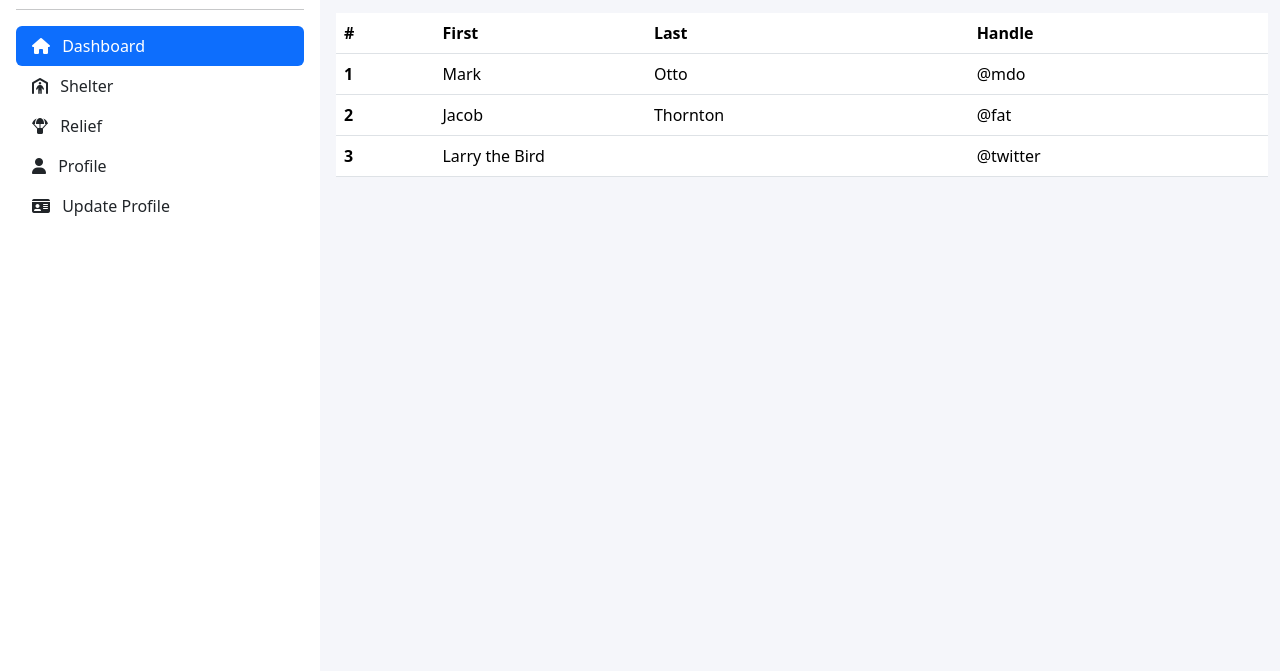
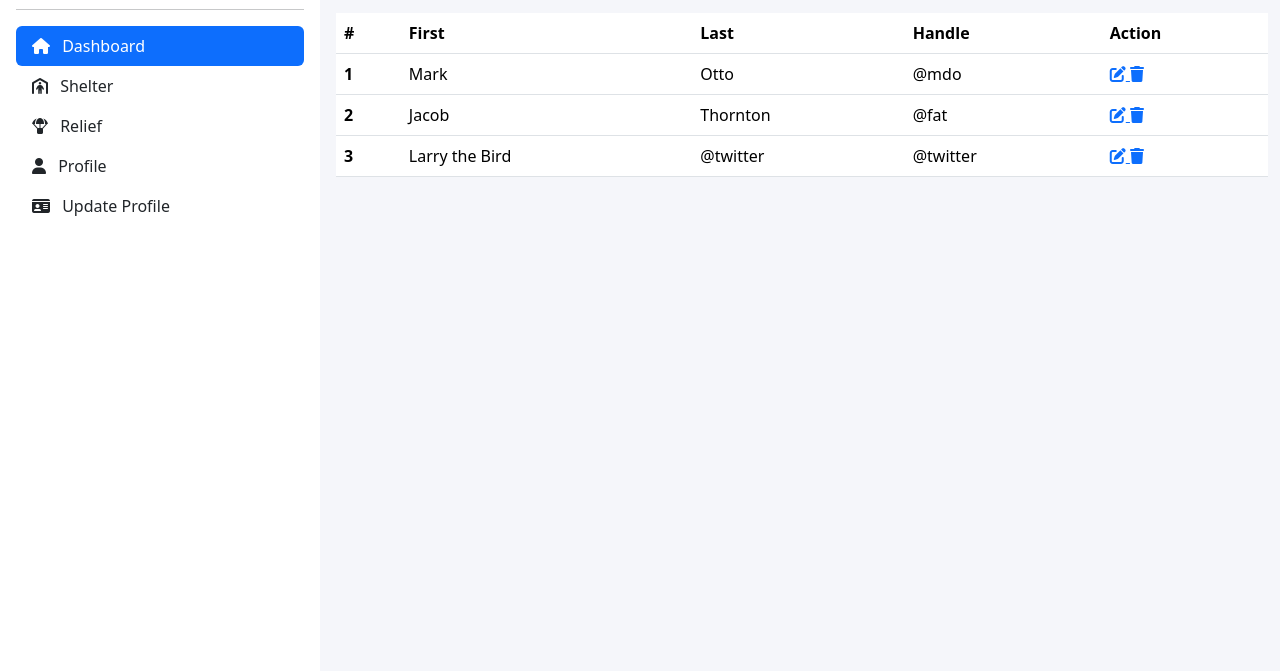
Before and after one commit to nihalbot/Emergency-Help-Hub, a plain HTML site: page tabel.html in a window 1280 px wide. Shown: the part 59-730 px from the top of the page. Drawn offline with nearby package versions, Linux system fonts and the light colour scheme.

Commit message:
Update tabel

```diff
--- a/tabel.html
+++ b/tabel.html
@@ -80,7 +80,7 @@
             </div>
             <!-- sidebar end -->
 
-            <div class="col col-lg-9 col-md-12 p-0 d-flex flex-column">
+            <div class="col col-lg-9 p-0 d-flex flex-column">
                 <!-- navbar start -->
                 <nav class="navbar navbar-expand-lg ">
                     <div class="container-fluid ">
@@ -111,39 +111,77 @@
                 <!-- navbar end -->
 
                 <!-- main content start -->
-                <div class="container-fluid main-content flex-grow-1 pt-3 ps-3">
+                <div class="container-fluid main-content flex-grow-1 pt-3 ps-3 tabel-cotainer">
 
+                    <!-- tabel start -->
                     <div class="tabel-data">
                         <table class="table">
                             <thead>
                                 <tr>
-                                    <th scope="col">#</th>
+                                    <th class="custom-tabel-header" scope="col">#</th>
                                     <th scope="col">First</th>
-                                    <th scope="col">Last</th>
-                                    <th scope="col">Handle</th>
+                                    <th class="custom-tabel-header" scope="col">Last</th>
+                                    <th class="custom-tabel-header" scope="col">Handle</th>
+                                    <th class="custom-tabel-header" scope="col">Action</th>
                                 </tr>
                             </thead>
-                            <tbody class="tabel-body" >
-                                <tr>
+                            <tbody class="tabel-body">
+                                <tr class="custom-tabel-row">
                                     <th scope="row">1</th>
                                     <td>Mark</td>
                                     <td>Otto</td>
                                     <td>@mdo</td>
+                                    <td class="action-container">
+                                        <span>
+                                         <a href="">
+                                            <i class="fa-solid fa-pen-to-square"></i>
+                                         </a>
+                                            <a href="">
+                                                <i class="fa-solid fa-trash delete-icon"></i>
+                                            </a>
+                                        </span>
+
+                                    </td>
                                 </tr>
-                                <tr>
+                                <tr class="custom-tabel-row">
                                     <th scope="row">2</th>
                                     <td>Jacob</td>
                                     <td>Thornton</td>
                                     <td>@fat</td>
+                                    <td class="action-container">
+                                        <span>
+                                            <a href="">
+                                                <i class="fa-solid fa-pen-to-square"></i>
+                                            </a>
+                                            <a href="">
+                                                <i class="fa-solid fa-trash delete-icon"></i>
+                                            </a>
+                                        </span>
+
+                                    </td>
                                 </tr>
-                                <tr>
+                                <tr class="custom-tabel-row">
                                     <th scope="row">3</th>
-                                    <td colspan="2">Larry the Bird</td>
+                                    <td>Larry the Bird</td>
                                     <td>@twitter</td>
+                                    <td>@twitter</td>
+                                    <td class="action-container">
+                                        <span>
+                                            <a href="">
+                                                <i class="fa-solid fa-pen-to-square"></i>
+                                            </a>
+                                            <a href="">
+                                                <i class="fa-solid fa-trash delete-icon"></i>
+                                            </a>
+                                        </span>
+
+                                    </td>
                                 </tr>
+
                             </tbody>
                         </table>
                     </div>
+                    <!-- form end -->
                 </div>
                 <!-- main content end  -->
             </div>
```
